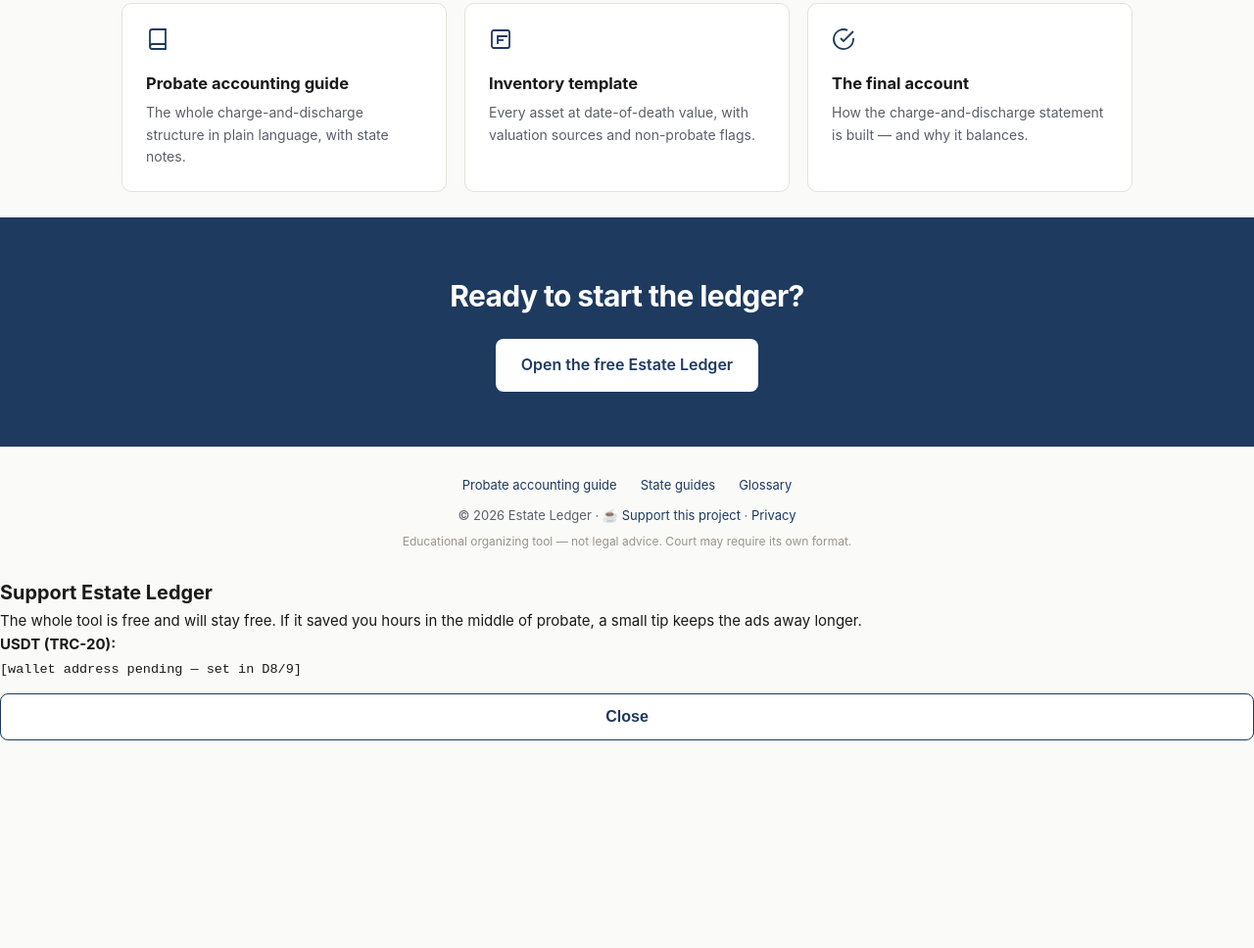
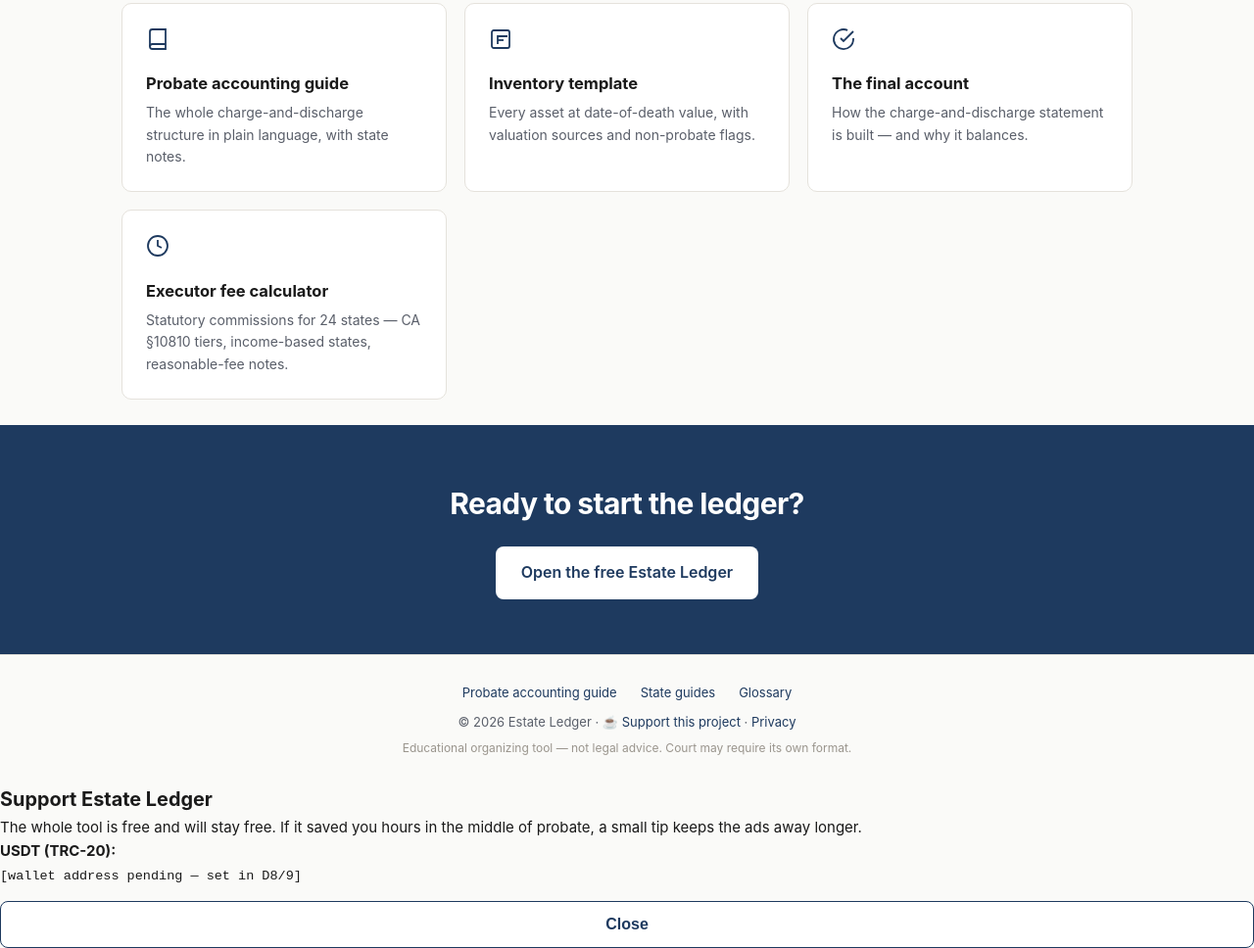
Before and after one commit to makszoom/estate-ledger, a plain HTML site: page index.html in a window 1280 px wide. Shown: the part 3314-4282 px from the top of the page at 98% size. Before the commit the page ends 4070 px from the top, so only its background shows below. Drawn offline with Linux system fonts and the light colour scheme.

Commit message:
D11 deploy index.html: fee calculator (24 states §statutes) + fee panel in Setup + record-as-expense + gross-basis warnings + OH §2113.35 span fix + landing links

```diff
--- a/index.html
+++ b/index.html
@@ -352,6 +352,11 @@
         <h3><a href="final-accounting-probate.html" style="color:var(--ink)">The final account</a></h3>
         <p>How the charge-and-discharge statement is built — and why it balances.</p>
       </div>
+      <div class="feat-card" data-motion="fade-up">
+        <svg width="24" height="24" viewBox="0 0 24 24" fill="none" stroke="currentColor" stroke-width="1.8"><circle cx="12" cy="12" r="10"/><path d="M12 6v6l4 2"/></svg>
+        <h3><a href="executor-fee-calculator.html" style="color:var(--ink)">Executor fee calculator</a></h3>
+        <p>Statutory commissions for 24 states — CA §10810 tiers, income-based states, reasonable-fee notes.</p>
+      </div>
     </div>
   </div>
 </section>
```
